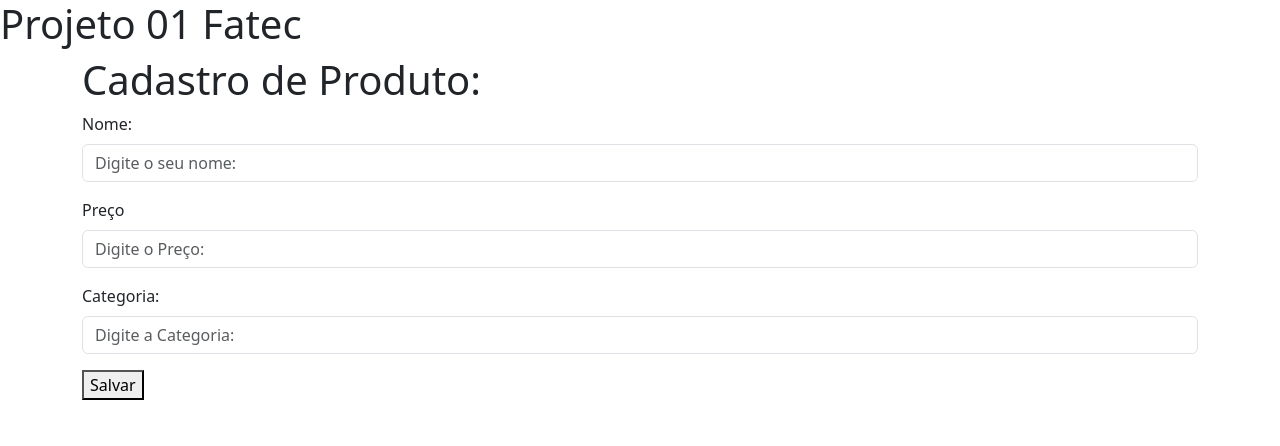
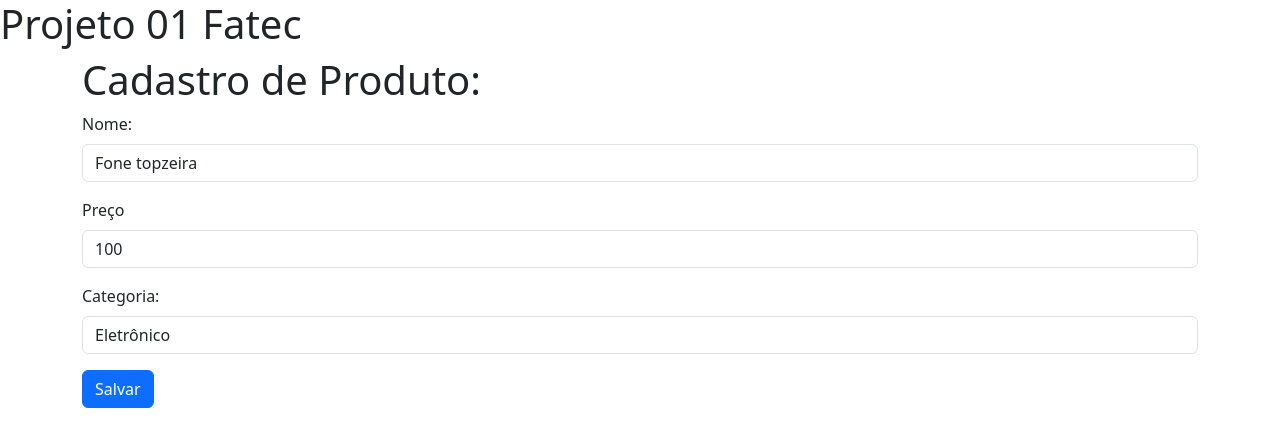
Before and after one commit to KatiaCursi/projeto-1-fatec, an Angular app: page /product/1 in a window 1280 px wide. Shown: the top 446 px of the page. Built offline with nearby package versions, Linux system fonts and the light colour scheme; data requests are answered from the project's data file.

Commit message:
puxar as informações do produto,alterar informações do produto e salvar

```diff
--- a/db.json
+++ b/db.json
@@ -2,7 +2,7 @@
   "products": [
     {
       "id": 1,
-      "name": "Fone",
+      "name": "Fone topzeira",
       "price": 100,
       "category": "Eletrônico"
     },
@@ -18,6 +18,5 @@
       "price": 20,
       "category": "Alimento"
     }
-
   ]
 }
--- a/src/app/app.module.ts
+++ b/src/app/app.module.ts
@@ -8,6 +8,7 @@
 import { ProductsTableComponent } from './products-table/products-table.component';
 import { HttpClientModule } from '@angular/common/http';
 import { ProductFormComponent } from './product-form/product-form.component';
+import { ReactiveFormsModule } from '@angular/forms';
 
 @NgModule({
   declarations: [
@@ -20,7 +21,8 @@
     BrowserModule,
     AppRoutingModule,
     NgbModule,
-    HttpClientModule
+    HttpClientModule,
+    ReactiveFormsModule
   ],
   providers: [],
   bootstrap: [AppComponent]
--- a/src/app/product-form/product-form.component.html
+++ b/src/app/product-form/product-form.component.html
@@ -1,19 +1,19 @@
 <div class="container">
     <h1> Cadastro de Produto:</h1>
-    <form>
+    <form [formGroup]="formGroupProduct">
     <div class="mb-3">
         <label for="name" class="form-label">Nome:</label>
-        <input type="text" class="form-control" id="name" placeholder="Digite o seu nome:">
+        <input formControlName="name" type="text" class="form-control" id="name" placeholder="Digite o seu nome:">
       </div>
       <div class="mb-3">
         <label for="price" class="form-label">Preço</label>
-        <input type="text" class="form-control" id="price" placeholder="Digite o Preço:">
+        <input formControlName="price" type="text" class="form-control" id="price" placeholder="Digite o Preço:">
       </div>
       <div class="mb-3">
         <label for="category" class="form-label">Categoria:</label>
-        <input type="text" class="form-control" id="category" placeholder="Digite a Categoria:">
+        <input formControlName="category" type="text" class="form-control" id="category" placeholder="Digite a Categoria:">
       </div>
 
-      <button type="button" class="btn-primary">Salvar</button>
+      <button type="button" class="btn btn-primary" (click)="update()">Salvar</button>
     </form>
 </div>
--- a/src/app/product-form/product-form.component.ts
+++ b/src/app/product-form/product-form.component.ts
@@ -1,10 +1,46 @@
-import { Component } from '@angular/core';
+import { Component, OnInit } from '@angular/core';
+import { ActivatedRoute, Router } from '@angular/router';
+import { ProductService } from '../product.service';
+import { FormBuilder, FormGroup } from '@angular/forms';
 
 @Component({
   selector: 'app-product-form',
   templateUrl: './product-form.component.html',
   styleUrl: './product-form.component.css'
 })
-export class ProductFormComponent {
+export class ProductFormComponent implements OnInit {
 
+  formGroupProduct: FormGroup;
+
+  constructor(private router: Router,
+             private activeRoute: ActivatedRoute,
+             private service : ProductService,
+             private formBuilder: FormBuilder
+  ){
+
+    this.formGroupProduct = formBuilder.group({
+      id : [''],
+      name : [''],
+      price : [''],
+      category : ['']
+    });
+
+  }
+
+  ngOnInit() {
+    const id = Number(this.activeRoute.snapshot.paramMap.get("id"));
+    this.loadProduct(id);
+  }
+
+  loadProduct(id: number){
+    this.service.getProductsById(id).subscribe({
+      next: data => this.formGroupProduct.setValue(data)
+    });
+
+  }
+  update(){
+    this.service.update(this.formGroupProduct.value).subscribe({
+      next: () => this.router.navigate(['products'])
+    });
+  }
 }
--- a/src/app/product.service.ts
+++ b/src/app/product.service.ts
@@ -14,8 +14,16 @@
     return this.http.get<Product[]>('http://localhost:3000/products');
 
   }
+  getProductsById(id: number): Observable<Product>{
+    return this.http.get<Product>('http://localhost:3000/products/' + id);
+
+  }
 
   delete(product:Product): Observable<void>{
     return this.http.delete<void>('http://localhost:3000/products/' + product.id);
   }
+
+update(product: Product):Observable<Product>{
+  return this.http.put<Product>('http://localhost:3000/products/' + product.id, product);
 }
+}
```
